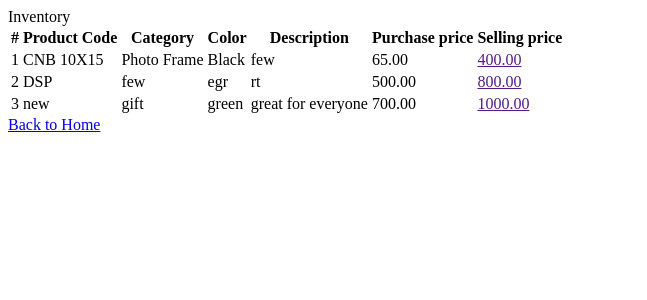
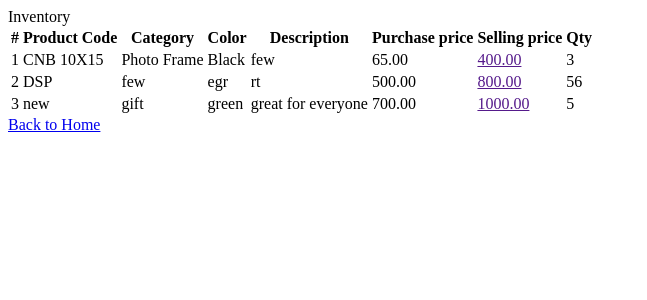
Before and after one commit to dineshpiyasamara/studio-management-system-using-django, a Django app: page /inventory/ in a window 1280 px wide. Shown: the top 300 px of the page, without its empty margins (0-647 px from the left). Run offline with Django 3.2, Linux system fonts and the light colour scheme; a user stored in the database is signed in; data comes from the database, SQL or seed files in the repository; both versions use the stored data as it was after the commit.

Commit message:
add qty to inventory

```diff
--- a/system/templates/inventory.html
+++ b/system/templates/inventory.html
@@ -9,6 +9,7 @@
             <th>Description</th>
             <th>Purchase price</th>
             <th>Selling price</th>
+            <th>Qty</th>
         </tr>
         {% for item in item_table %}
         <tr>
@@ -19,6 +20,7 @@
             <td>{{ item.3 }}</td>
             <td>{{ item.4 }}</td>
             <td><a href="">{{ item.5 }}</a></td>
+            <td>{{ item.6 }}</td>
         </tr>
         {% endfor %}
     </table>
--- a/system/views.py
+++ b/system/views.py
@@ -6,6 +6,7 @@ from django.contrib.auth.decorators import login_required
 from django.contrib.auth.models import User
 from system.forms import *
 from django.http import JsonResponse
+from django.db.models import Sum
 
 
 def loginUser(request):
@@ -35,6 +36,9 @@ def home(request):
         'title':title,
     })
 
+
+
+
 @login_required(login_url='login')
 def purchase(request):
     title = "Purchase Items"
@@ -61,6 +65,8 @@ def purchase(request):
         return render(request, 'purchase.html', {
             'title':title,
         })
+
+
 
 
 def sell(request):
@@ -94,6 +100,8 @@ def json_item_data_others(request, *args, **kwargs):
         'price':obj_price[0].selling_price,
     })
 
+
+
 @login_required(login_url='login')
 def items(request):
     title = "Inventory"
@@ -114,12 +122,26 @@ def items(request):
             if item.product_code == sell.item.product_code:
                 price = sell.selling_price
         data.append(price)
+
+        purchases_tot = Purchases.objects.filter(product_code=item.product_code).aggregate(Sum('qty'))
+        sales_tot = Sales.objects.filter(product_code=item.product_code).aggregate(Sum('qty'))
+
+        if purchases_tot['qty__sum']==None:
+            purchases_tot['qty__sum'] = 0
+        if sales_tot['qty__sum']==None:
+            sales_tot['qty__sum'] = 0
+
+        data.append(purchases_tot['qty__sum'] - sales_tot['qty__sum'])
+
         datalist.append(data)
 
     return render(request, 'inventory.html', {
         'title': title,
         'item_table': datalist,
     })
+
+
+
 
 
 @login_required
```
Also changed, not shown: db.sqlite3.
